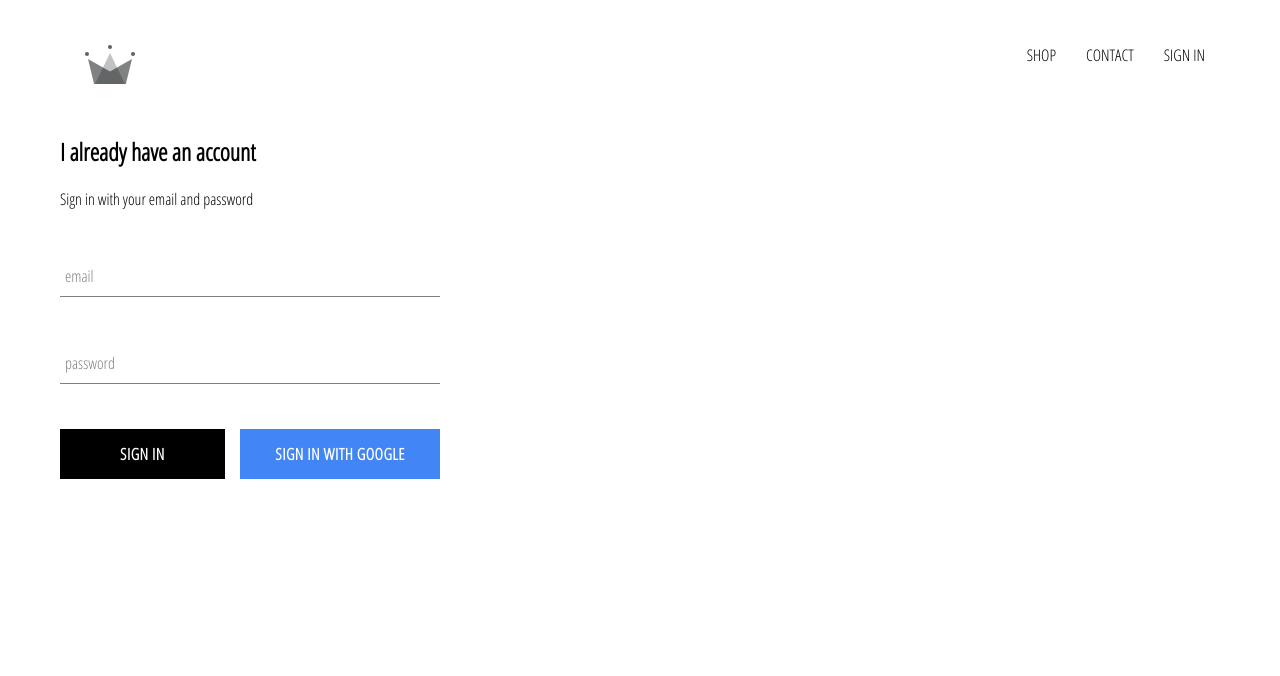
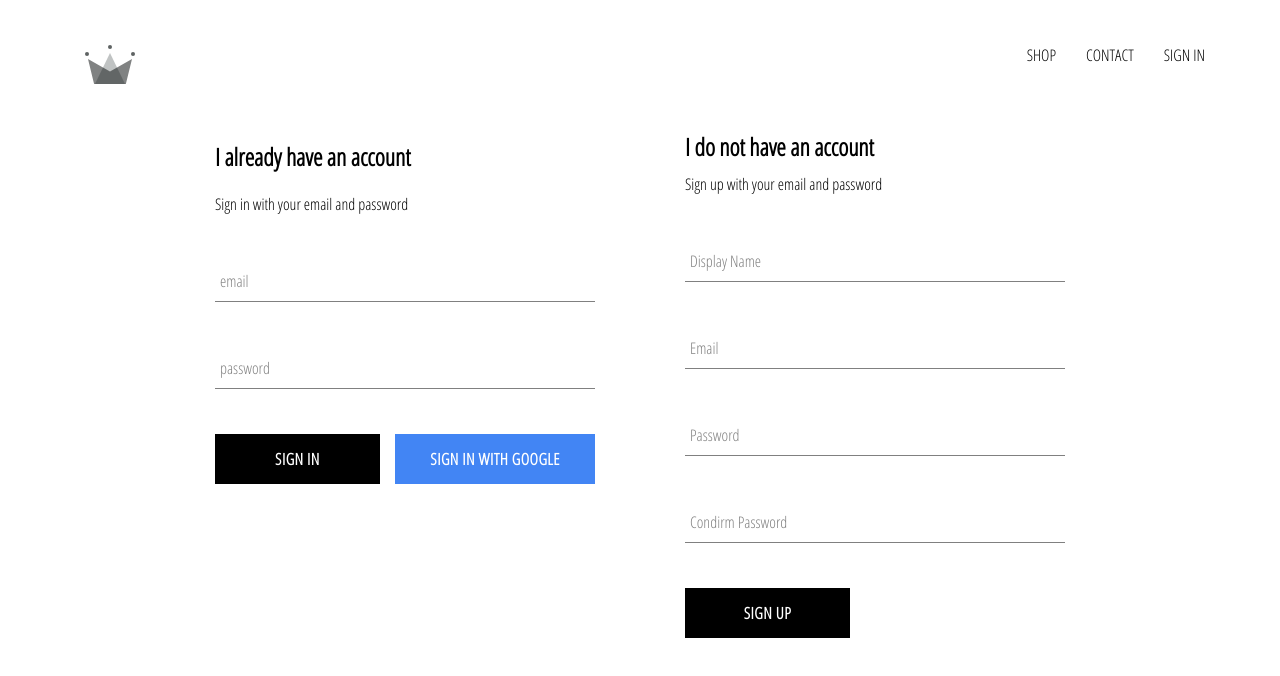
Before and after one commit to aodevv/ecomm-react, a React (Create React App) app: page /signin in a window 1280 px wide. Shown: the top 676 px of the page. Built offline with nearby package versions, Linux system fonts and the light colour scheme; no server answers.

Commit message:
implemented firebase utils, added auth using email and pswd

```diff
--- a/src/App.js
+++ b/src/App.js
@@ -5,7 +5,7 @@
 import ShopPage from './pages/shop/ShopPage';
 import Auth from './pages/auth/Auth';
 import Header from './components/header/Header';
-import {auth} from './firebase/firebase.utils';
+import {auth, createUserProfileDocument} from './firebase/firebase.utils';
 
 
 
@@ -21,9 +21,23 @@
   unsubscribeFromAuth = null;
 
   componentDidMount(){
-    this.unsubscribeFromAuth =  auth.onAuthStateChanged(user => {
-      this.setState({ currentUser : user});
-      console.log(user);
+    this.unsubscribeFromAuth =  auth.onAuthStateChanged( async userAuth => {
+      if (userAuth){
+        const userRef = await createUserProfileDocument(userAuth);
+
+        userRef.onSnapshot(snapshot => {
+          this.setState({
+            currentUser: {
+              id: snapshot.id,
+              ...snapshot.data()
+            }
+          });
+          console.log(this.state);
+        });
+      }
+      else{
+        this.setState({currentUser: userAuth});
+      }
     });
   }
 
--- /dev/null
+++ b/src/components/signup/SignUp.jsx
@@ -0,0 +1,100 @@
+import React, { Component } from 'react';
+
+import FormInput from '../form-input/FormInput';
+import CustomButton from '../buttons/CustomButton';
+
+import { auth, createUserProfileDocument } from '../../firebase/firebase.utils';
+
+import './SignUp.styles.scss';
+
+class SignUp extends Component {
+    constructor(){
+        super();
+
+        this.state = {
+            displayName: '',
+            email: '',
+            password: '',
+            confirmPassword: ''
+        }
+    }
+
+    handleSubmit = async event => {
+        event.preventDefault();
+        const { displayName, email, password, confirmPassword} = this.state;
+
+        if(password != confirmPassword){
+            alert(`Password don't match`);
+            return;
+        }
+
+        try {
+            const {user} = await auth.createUserWithEmailAndPassword(email, password);
+
+            await createUserProfileDocument(user, {displayName});
+
+            this.setState({
+                displayName: '',
+                email: '',
+                password: '',
+                confirmPassword: ''
+            })
+        } catch (error) {
+            console.log(error);
+        }
+
+    };
+
+    handleChange = event => {
+        const { name, value } = event.target;
+
+        this.setState({[name]: value});
+    }
+
+    render() {
+        const { displayName, email, password, confirmPassword} = this.state;
+        return (
+            <div className="sign-up">
+                <h2 className="title">I do not have an account</h2>
+                <span>Sign up with your email and password</span>
+                <form className="sign-up-form" onSubmit={this.handleSubmit}>
+                    <FormInput
+                        type='text'
+                        name="displayName"
+                        value={displayName}
+                        onChange={this.handleChange}
+                        label='Display Name'
+                        required
+                    />
+                    <FormInput
+                        type='email'
+                        name="email"
+                        value={email}
+                        onChange={this.handleChange}
+                        label='Email'
+                        required
+                    />
+                    <FormInput
+                        type='password'
+                        name="password"
+                        value={password}
+                        onChange={this.handleChange}
+                        label='Password'
+                        required
+                    />
+                    <FormInput
+                        type='password'
+                        name="confirmPassword"
+                        value={confirmPassword}
+                        onChange={this.handleChange}
+                        label='Condirm Password'
+                        required
+                    />
+                    <CustomButton type="submit">Sign Up</CustomButton>
+                </form>
+            </div>
+        )
+    }
+}
+
+export default SignUp
--- /dev/null
+++ b/src/components/signup/SignUp.styles.scss
@@ -0,0 +1,9 @@
+.sign-up {
+  display: flex;
+  flex-direction: column;
+  width: 380px;
+
+  .title {
+    margin: 10px 0;
+  }
+}
--- a/src/firebase/firebase.utils.js
+++ b/src/firebase/firebase.utils.js
@@ -3,14 +3,38 @@
 import 'firebase/auth';
 
 const config = {
-    apiKey: "AIzaSyCwDL9i6Lv2kTidJPRJNdIEwm8LYP9G_BY",
-    authDomain: "ecomm-react-43e60.firebaseapp.com",
-    databaseURL: "https://ecomm-react-43e60.firebaseio.com",
-    projectId: "ecomm-react-43e60",
-    storageBucket: "ecomm-react-43e60.appspot.com",
-    messagingSenderId: "41098733137",
-    appId: "1:41098733137:web:4315edd189f1a091ba7a70"
-  };
+  apiKey: "AIzaSyDq5XskIoV0Me_vaY_24GdTnkYEWoMYvUs",
+  authDomain: "ecomm-react-66c22.firebaseapp.com",
+  databaseURL: "https://ecomm-react-66c22.firebaseio.com",
+  projectId: "ecomm-react-66c22",
+  storageBucket: "ecomm-react-66c22.appspot.com",
+  messagingSenderId: "676534269066",
+  appId: "1:676534269066:web:0cdd5ae87ed1d2eb4b6973"
+};
+
+  export const createUserProfileDocument = async (userAuth, additionalData) => {
+    if (!userAuth) return;
+    const userRef = firestore.doc(`users/${userAuth.uid}`);
+    const snapshot = await userRef.get();
+
+    if (!snapshot.exists) {
+      const { displayName, email } = userAuth;
+      const createAt = new Date();
+
+      try {
+        await userRef.set({
+          displayName,
+          email,
+          createAt,
+          ...additionalData
+        });
+      } catch (error) {
+        console.log('Error creating user', error.message);
+      }
+    }
+
+    return userRef;
+  }
 
   firebase.initializeApp(config);
 
--- a/src/pages/auth/Auth.jsx
+++ b/src/pages/auth/Auth.jsx
@@ -1,9 +1,14 @@
 import React from 'react';
 import SignIn from '../../components/auth/SignIn';
+import SignUp from '../../components/signup/SignUp';
+
+import './Auth.styles.scss';
 
 const Auth = () => {
     return (
-        <div className="auth"><SignIn/>
+        <div className="auth">
+            <SignIn/>
+            <SignUp/>
         </div>
     )
 }
--- a/src/pages/auth/Auth.styles.scss
+++ b/src/pages/auth/Auth.styles.scss
@@ -0,0 +1,6 @@
+.auth {
+  width: 850px;
+  display: flex;
+  justify-content: space-between;
+  margin: 30px auto;
+}
--- /dev/null
+++ b/src/test.js
@@ -0,0 +1,6 @@
+import firebase from 'firebase/app';
+import 'firebase/firestore';
+
+const firestore = firebase.firestore();
+
+firestore.collection('users');
```
Also changed, not shown: src/assets/g.svg (added), 1 other file (tests, documents, lock files or other folders).
